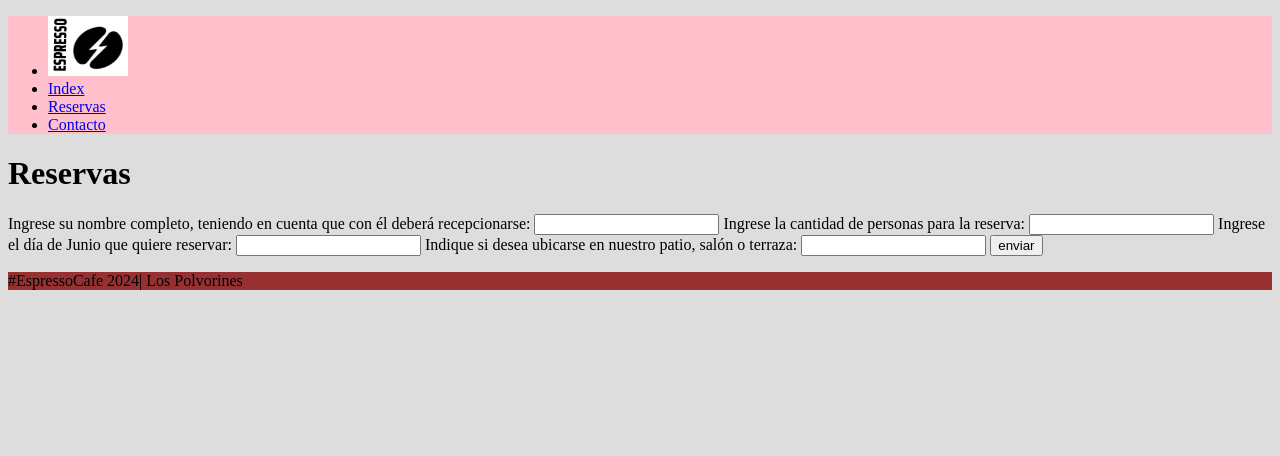
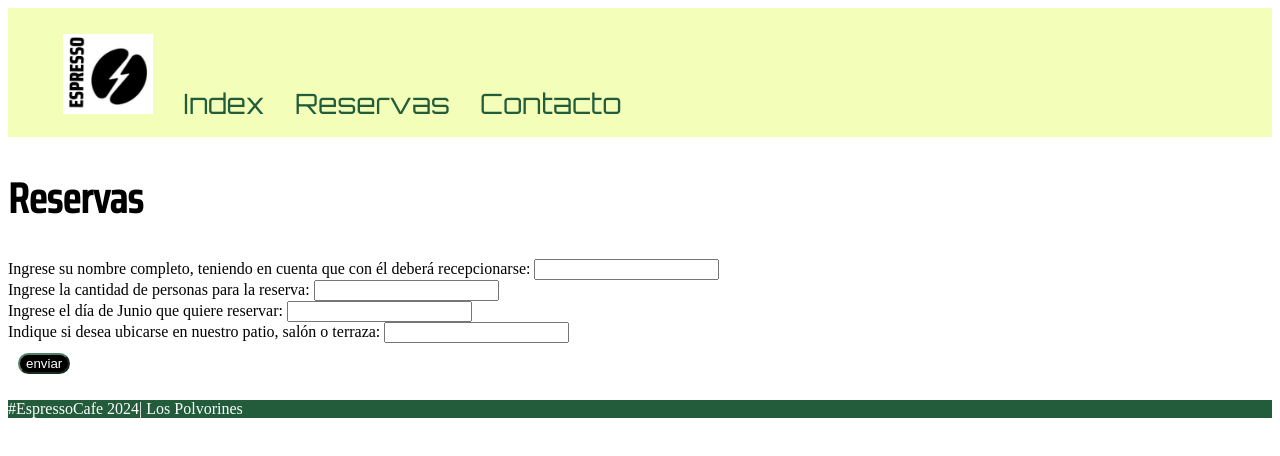
Before and after one commit to lolisciodelfina/COM-57705, a plain HTML site: page reservas.html in a window 1280 px wide. Drawn offline with nearby package versions, Linux system fonts and the light colour scheme; some packages are replaced by stand-ins of ours; a script that the page names is missing.

Commit message:
Asincronia, Librerías, css

```diff
--- /dev/null
+++ b/css/style.css
@@ -0,0 +1,47 @@
+@charset "UTF-8";
+@import url("https://fonts.googleapis.com/css2?family=Lato:ital,wght@0,100;0,300;0,400;0,700;0,900;1,100;1,300;1,400;1,700;1,900&family=Orbitron:wght@400..900&family=Reenie+Beanie&family=Saira+Condensed:wght@500&display=swap");
+@import url("https://fonts.googleapis.com/css2?family=Lato:ital,wght@0,100;0,300;0,400;0,700;0,900;1,100;1,300;1,400;1,700;1,900&family=Orbitron:wght@400..900&family=Reenie+Beanie&family=Saira+Condensed:wght@300&display=swap");
+@import url("https://fonts.googleapis.com/css2?family=Lato:ital,wght@0,100;0,300;0,400;0,700;0,900;1,100;1,300;1,400;1,700;1,900&family=Orbitron:wght@400..900&family=Reenie+Beanie&family=Saira+Condensed:wght@500&display=swap");
+
+
+.formulario{
+    width: 80%;
+}
+.navbar nav{
+    display: flex;
+    justify-content: left;
+    width: 100%;
+    height: 100%;
+    color: #225c3b;
+    font-family: "Orbitron", sans-serif;
+    align-items: center;
+}
+
+.navbar nav ul li {
+    display: inline-block;
+    margin-left: 15px;
+    margin-right: 15px;
+    justify-content: center;
+    padding-top: 10px;
+}
+nav ul li a {
+    text-decoration: none;
+    color: #225c3b;
+    font-size: 1.75rem;
+}
+.titulo{
+    color: black;
+    font-family: "Saira Condensed", sans-serif;
+    font-size: 42px;
+}
+.boton{
+    color: white;
+    background-color: black;
+    border-style: 20px solid;
+    border-color: #527e65;
+    border-radius: 59.5px;
+    margin: 10px 10px 10px 10px;
+}
+.parrafoFooter{
+    color: white;
+}
--- a/js/navegacion.js
+++ b/js/navegacion.js
@@ -1,5 +1,5 @@
-//declaracion de variables
-const cuerpoReserva = document.getElementById('bodyReserva');
+//declaracion de constantes index
+const cuerpoReserva = document.getElementById ('body');
 const cabecera = document.getElementById('header');
 const navegacion = document.createElement('navbar');
 const nav = document.createElement('nav');
@@ -20,7 +20,7 @@ ul.appendChild(liImagen);
 liImagen.appendChild(origen);
 origen.appendChild(img);
 
-//navegacion.className = 'navbar';
+navegacion.className = 'navbar';
 origen.href = "/";
 img.src = 'img/LOGO INICIO.jpg';
 img.alt = 'Espresso';
@@ -38,9 +38,10 @@ parrafoFooter.innerHTML = "#EspressoCafe " + TIME + "| Los Polvorines";
 
 //------------------------------------------styles
 //header
-cabecera.style.backgroundColor = 'pink';
-img.width = 80;
-img.height = 60;
+cabecera.style.backgroundColor = '#F3FEB8';
+img.width = 90;
+img.height = 80;
 
 //footer
-footer[0].style.backgroundColor = '#973131';
+footer[0].style.backgroundColor = '#225c3b';
+parrafoFooter.style.color = 'white';
--- a/js/reservas.js
+++ b/js/reservas.js
@@ -4,6 +4,8 @@ let form = document.getElementById("formulario");
 const main = document.getElementById("mainReserva");
 const divFormu = document.createElement("div");
 const h4Form = document.createElement("h4");
+const boton = document.getElementById("boton");
+let turnosDispo = 10;
 //Orden
 //main.appendChild(form);
 main.appendChild(divFormu);
@@ -24,5 +26,26 @@ main.addEventListener('submit', (e) => {
     divFormu.appendChild(h4Form);
 });
 
+//
+boton.addEventListener('click', (e) => {
+    Swal.fire({
+        icon: "success",
+        title: "Su reserva se ha registrado exitosamente",
+        showConfirmButton: false,
+        timer: 2000
+    });
+});
+boton.addEventListener('click', () => {
+    setTimeout( ()=> {
+        Toastify(
+            {
+                text:"¡Sus datos están protegidos con nosotros!",
+                className: "info",
+                style: {
+                    background: "linear-gradient(to right, #527e65, #225c3b)",
+                }
+            }
+        ).showToast();
+    }, 3000)
+});
 //Style
-cuerpoReserva.style.backgroundColor = '#ddd';
--- a/js/script.js
+++ /dev/null
@@ -1 +0,0 @@
-//document.getElementById("startButton").addEventListener("click", iniciarReservas);
--- a/reservas.html
+++ b/reservas.html
@@ -4,27 +4,34 @@
     <meta charset="UTF-8">
     <meta name="viewport" content="width=device-width, initial-scale=1.0">
     <title>JavaScript / Comision #57705</title>
-
+    <link rel="stylesheet" type="text/css" href="https://cdn.jsdelivr.net/npm/toastify-js/src/toastify.min.css">
+    <link rel="stylesheet" href="./css/style.css">
 </head>
-<body id="bodyReserva"> <!--Body reserva-->
+<body id="body"> <!--Body reserva-->
     <header id="header"></header>
     <main id="mainReserva">
-        <h1 id="title">Reservas</h1>
+        <h1 class="titulo" id="title">Reservas</h1>
         <form id="formulario">
             <label for="">Ingrese su nombre completo, teniendo en cuenta que con él deberá recepcionarse:</label>
             <input id="nombreCompleto" name="" type="text">
+            <br>
             <label for="">Ingrese la cantidad de personas para la reserva:</label>
             <input id="cantPersonas" name="" type="number">
+            <br>
             <label for="">Ingrese el día de Junio que quiere reservar:</label>
             <input id="diaJunio" name="" type="number">
+            <br>
             <label for="">Indique si desea ubicarse en nuestro patio, salón o terraza:</label>
             <input id="ubicacion" name="" type="text">
-            <input type="submit" name="" value="enviar">
+            <br>
+            <input type="submit" name="" value="enviar" class="boton" id="boton">
         </form>
     </main>
     <footer>
     </footer>
     <!--Script de JS-->
+    <script type="text/javascript" src="https://cdn.jsdelivr.net/npm/toastify-js"></script>
+    <script src="https://cdn.jsdelivr.net/npm/sweetalert2@11"></script>
     <script src="js/navegacion.js"></script>
     <script src="js/reservas.js"></script>
 </body>
```
Also changed, not shown: contacto.html (+5 -1 lines), index.html (+5 -1 lines).
